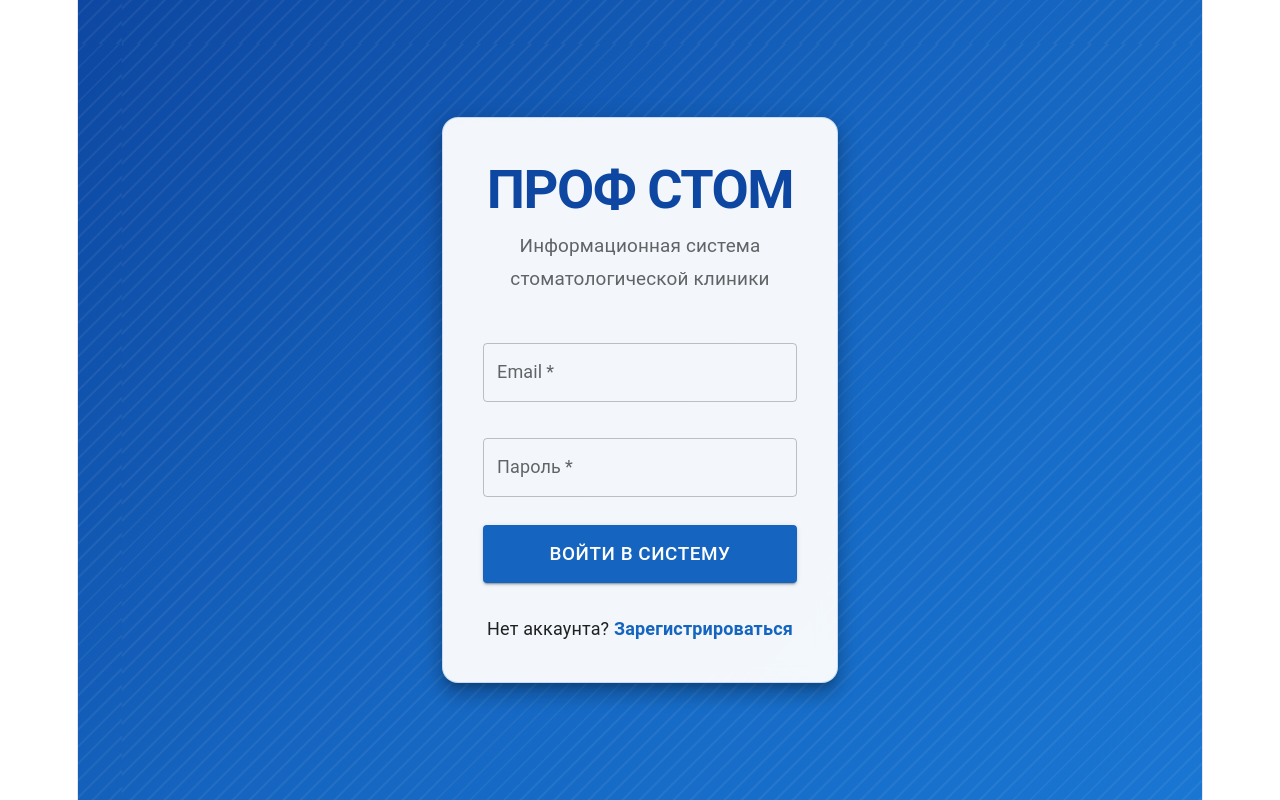
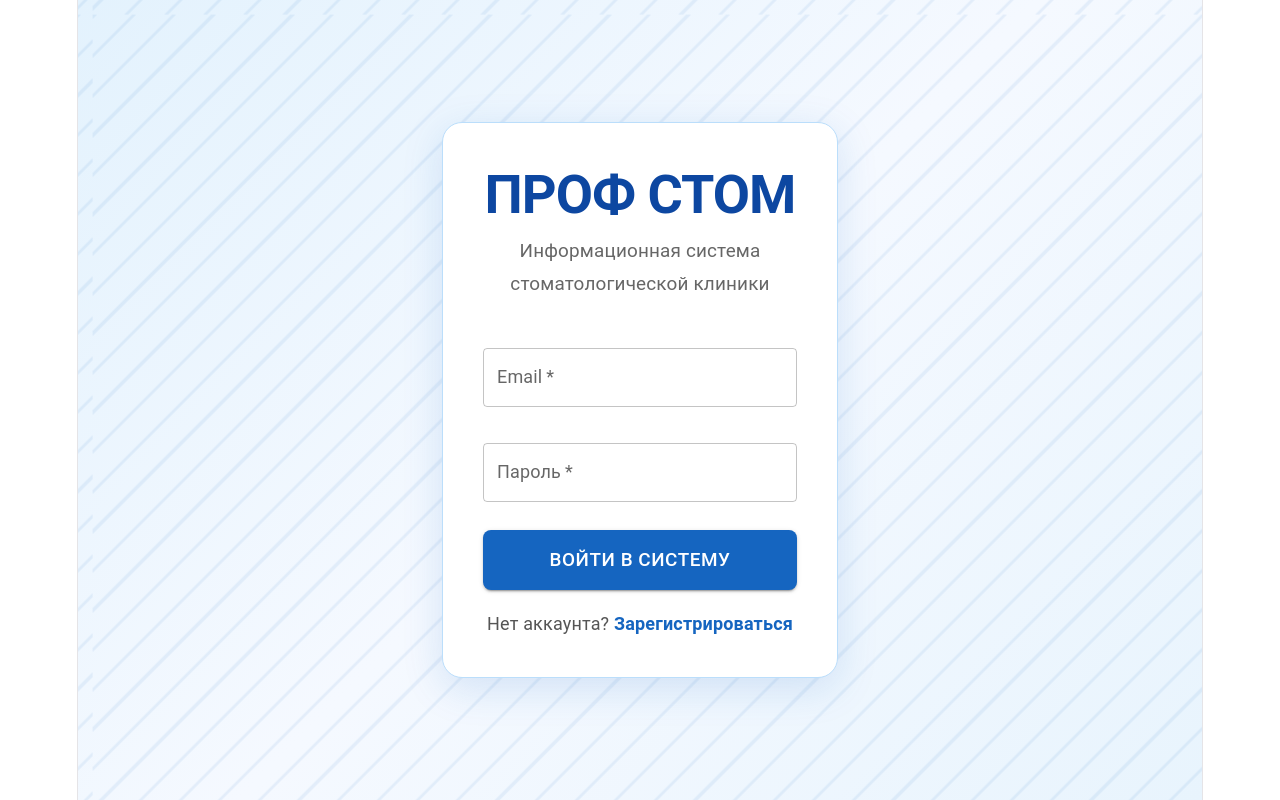
Before and after one commit to violatttion/prof-stom, a React app in the folder frontend/: page /login in a window 1280 px wide. Built offline with nearby package versions, Linux system fonts and the light colour scheme; no server answers; the HTML template or start-up script is replaced by a standard one.

Commit message:
design: светлый фон + прерывистые медленно движущиеся линии

```diff
--- a/frontend/src/pages/auth/Login.jsx
+++ b/frontend/src/pages/auth/Login.jsx
@@ -34,15 +34,16 @@
     <Box
       sx={{
         minHeight: '100vh',
+        width: '100%',
         display: 'flex',
         alignItems: 'center',
         justifyContent: 'center',
-        background: 'linear-gradient(135deg, #0d47a1 0%, #1565c0 50%, #1976d2 100%)',
+        background: 'linear-gradient(135deg, #e3f2fd 0%, #f5f9ff 50%, #e8f4fd 100%)',
         position: 'relative',
         overflow: 'hidden',
       }}
     >
-      {/* Анимированный фон с полосками */}
+      {/* Прерывистые медленно движущиеся линии */}
       <Box
         sx={{
           position: 'absolute',
@@ -50,32 +51,32 @@
           left: 0,
           right: 0,
           bottom: 0,
-          background: `
+          backgroundImage: `
             repeating-linear-gradient(
               135deg,
-              rgba(255,255,255,0.06) 0px,
-              rgba(255,255,255,0.06) 2px,
-              transparent 2px,
-              transparent 12px
+              rgba(21, 101, 192, 0.08) 0px,
+              rgba(21, 101, 192, 0.08) 3px,
+              transparent 3px,
+              transparent 28px
             )
           `,
-          animation: 'moveStripes 25s linear infinite',
-          '@keyframes moveStripes': {
+          animation: 'moveDashedLines 45s linear infinite',
+          '@keyframes moveDashedLines': {
             '0%': { backgroundPosition: '0 0' },
-            '100%': { backgroundPosition: '200px 200px' },
+            '100%': { backgroundPosition: '120px 120px' },
           },
         }}
       />
 
       <Container maxWidth="xs" sx={{ position: 'relative', zIndex: 1 }}>
         <Paper
-          elevation={12}
+          elevation={8}
           sx={{
             p: 5,
-            borderRadius: 4,
-            background: 'rgba(255,255,255,0.95)',
-            backdropFilter: 'blur(10px)',
-            border: '1px solid rgba(21, 101, 192, 0.2)'
+            borderRadius: 5,
+            background: 'white',
+            boxShadow: '0 10px 40px rgba(21, 101, 192, 0.15)',
+            border: '1px solid #bbdefb'
           }}
         >
           <Typography
@@ -85,7 +86,7 @@
             sx={{
               color: '#0d47a1',
               fontWeight: 700,
-              letterSpacing: '-1.5px',
+              letterSpacing: '-1px',
               mb: 1
             }}
           >
@@ -132,18 +133,19 @@
               variant="contained"
               size="large"
               sx={{
-                py: 1.6,
+                py: 1.7,
                 fontSize: '1.05rem',
                 bgcolor: '#1565c0',
                 '&:hover': { bgcolor: '#0d47a1' },
-                mb: 2
+                mb: 2.5,
+                borderRadius: 2
               }}
               disabled={loading}
             >
-              {loading ? 'Вход...' : 'Войти в систему'}
+              {loading ? 'Вход...' : 'ВОЙТИ В СИСТЕМУ'}
             </Button>
 
-            <Typography align="center" sx={{ mt: 2 }}>
+            <Typography align="center" sx={{ color: '#555' }}>
               Нет аккаунта?{' '}
               <Link
                 to="/register"
```
